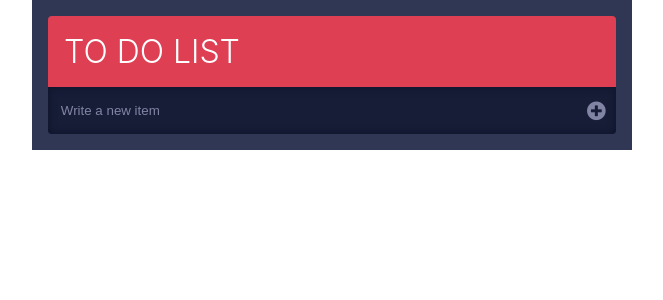
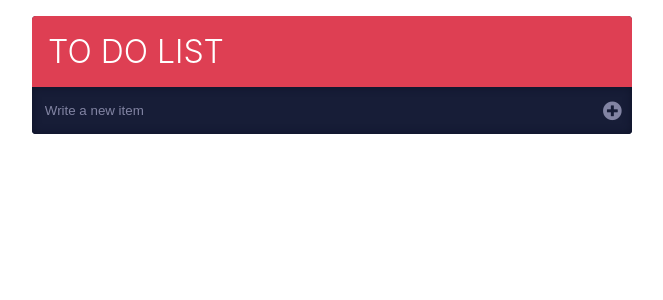
Before and after one commit to JesseSousa/todo-list, a React (Create React App) app: page / in a window 1280 px wide. Shown: the top 300 px of the page, without its empty margins (308-971 px from the left). Built offline with nearby package versions, Linux system fonts and the light colour scheme.

Commit message:
Fix styling

```diff
--- a/src/components/todo-list/TodoList.scss
+++ b/src/components/todo-list/TodoList.scss
@@ -1,8 +1,9 @@
 .TodoList {
   max-width: 600px;
-  margin: 0 auto;
-  padding: 1rem;
+  margin: 1rem auto;
+  padding: 0;
   background-color: var(--secondary-color);
+  border-radius: var(--border-radius);
 
   &-title {
     background-color: var(--main-color);
@@ -26,6 +27,7 @@
   }
 
   @media (max-width: 450px) {
+    margin-top: 0;
     width: 100%;
     height: 100%;
     padding: 0;
```
